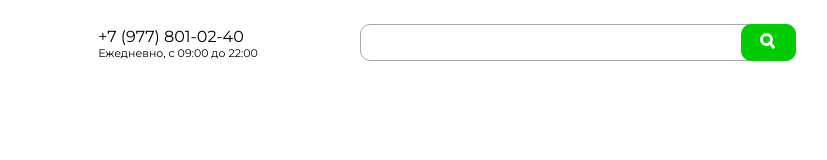
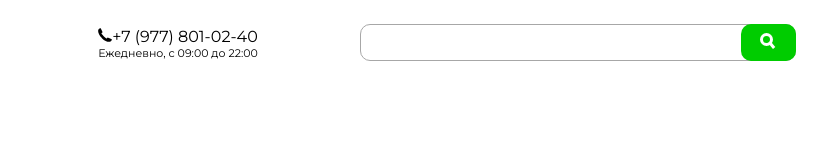
Before and after one commit to Mari525/coursework, a plain HTML site: page index.html in a window 1280 px wide. Shown: the full height of the page, 344-1171 px from the left. Drawn offline with Linux system fonts and the light colour scheme.

Commit message:
добавлен before

```diff
--- a/style.scss
+++ b/style.scss
@@ -60,6 +60,14 @@ button {
 		margin-bottom: 4px;
 
 		font-size: 1.6rem;
+
+		&::before {
+			content: "";
+			display: inline-block;
+			width: 14px;
+			height: 14px;
+			background: url(img/phone.svg);
+		}
 	}
 
 	&__text {
```
Also changed, not shown: img/lines.svg (added), style.css, 1 other file.
